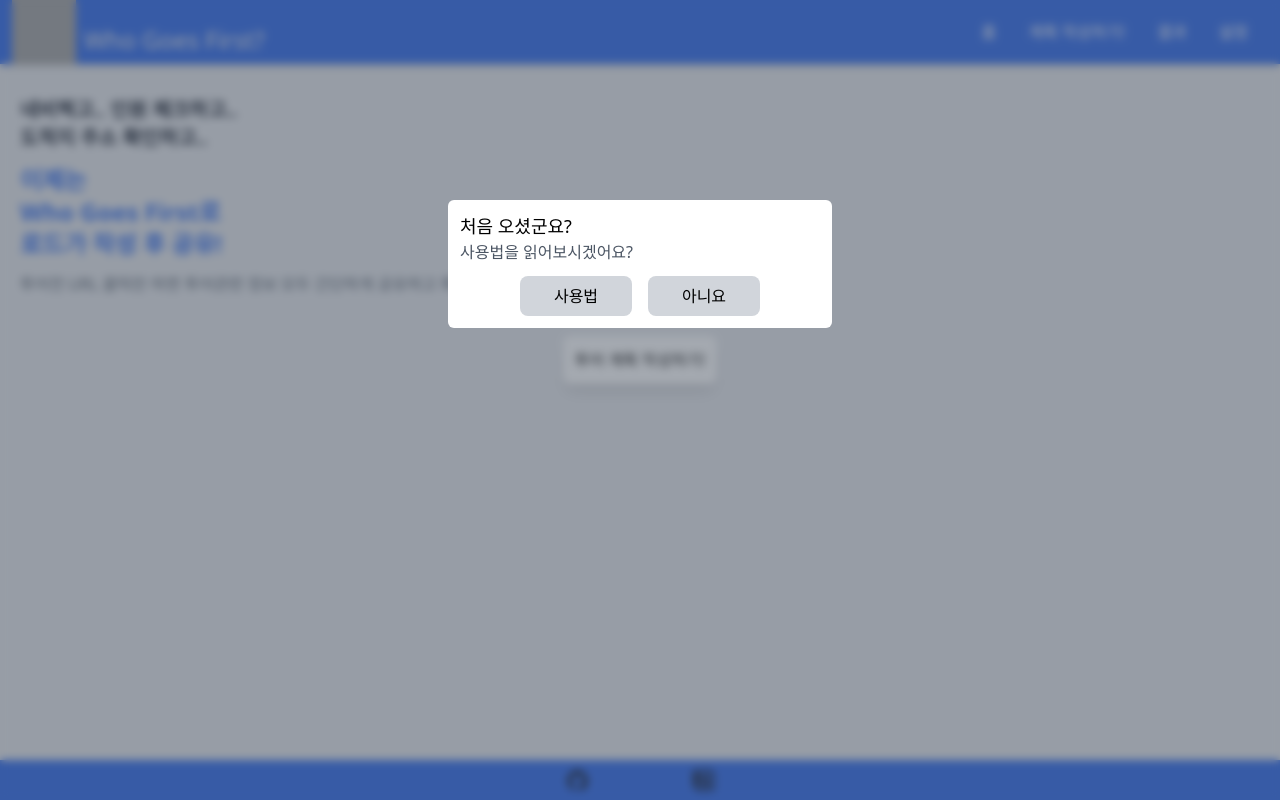
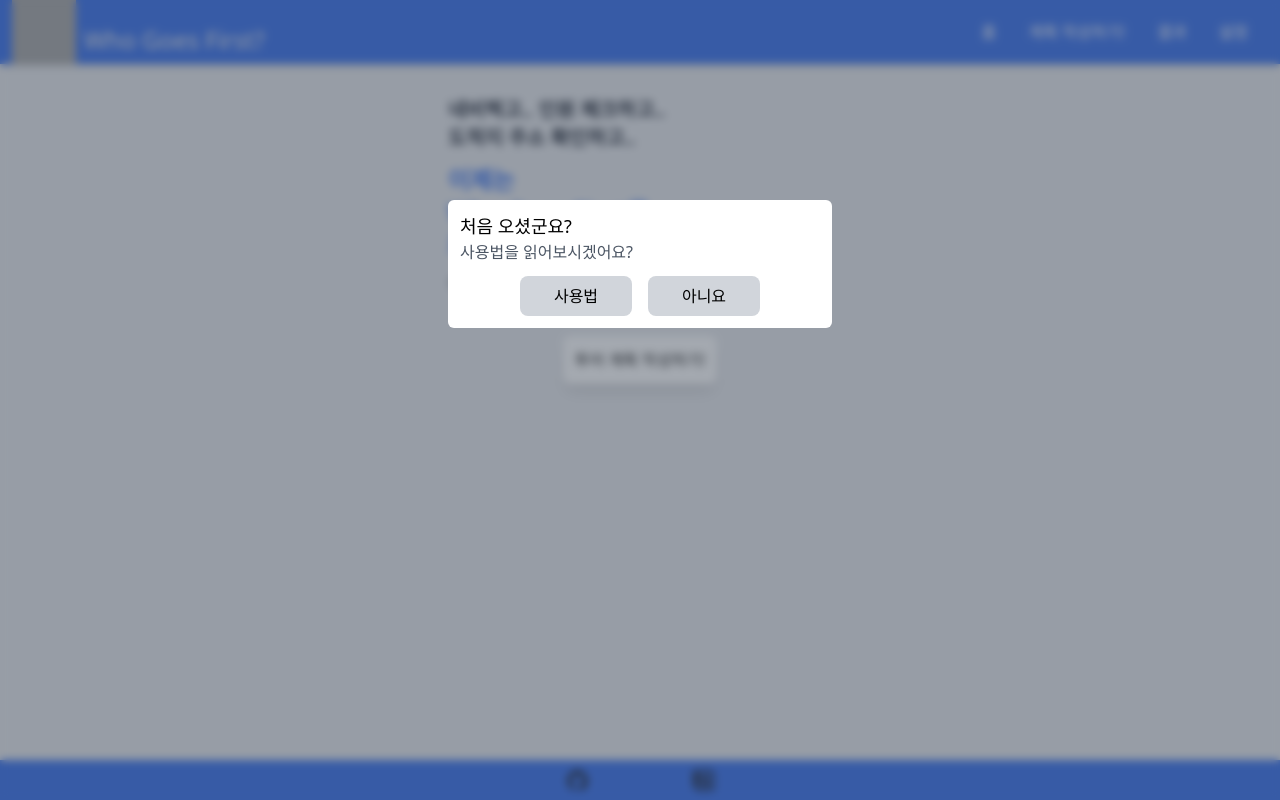
Before and after one commit to IwannabeRealnerD/WhoGoesFirst, a React (Create React App) app: page / in a window 1280 px wide. Built offline with nearby package versions, Linux system fonts and the light colour scheme; grey boxes are pictures that could not be loaded.

Commit message:
readme.md update test

```diff
--- a/src/Components/CustomHook/usePlanRedux.tsx
+++ b/src/Components/CustomHook/usePlanRedux.tsx
@@ -52,6 +52,6 @@ export const useRiderInfo: useRiderInfoInterface = () => {
     const riderInfoArr = useAppSelector(
         (state) => state.PlanReducer.riderInfoArr
     ).slice(1);
-    const isRiderInfoExist = riderInfoArr.length !== 1;
+    const isRiderInfoExist = riderInfoArr.length !== 0;
     return { riderInfoArr, isRiderInfoExist };
 };
--- a/src/Pages/Main/CatchPhrase.tsx
+++ b/src/Pages/Main/CatchPhrase.tsx
@@ -2,7 +2,7 @@ import { FunctionComponent } from "react";
 
 export const CatchPhrase: FunctionComponent = () => {
     return (
-        <div className="relative ml-5">
+        <div className="relative browserSize mx-auto">
             <span className="sm:text-xl font-bold text-gray-900">
                 네비찍고.. 인원 체크하고..
             </span>
@@ -18,8 +18,7 @@ export const CatchPhrase: FunctionComponent = () => {
             </p>
 
             <p className="text-gray-600 text-justify">
-                투어전 URL 클릭만 하면 투어관련 정보 모두 간단하게 공유하고
-                확인!
+                투어 전 URL 클릭만 하면 OK
             </p>
         </div>
     );
```
Also changed, not shown: 2 other files (tests, documents, lock files or other folders).
